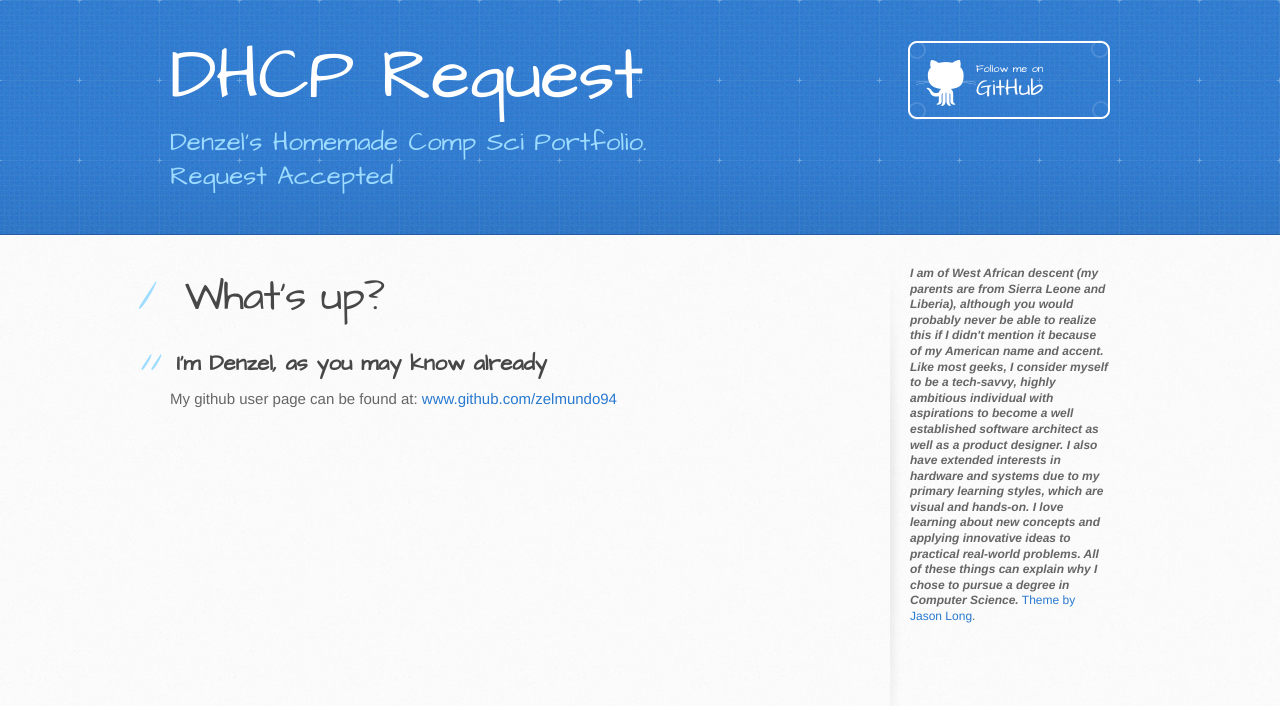
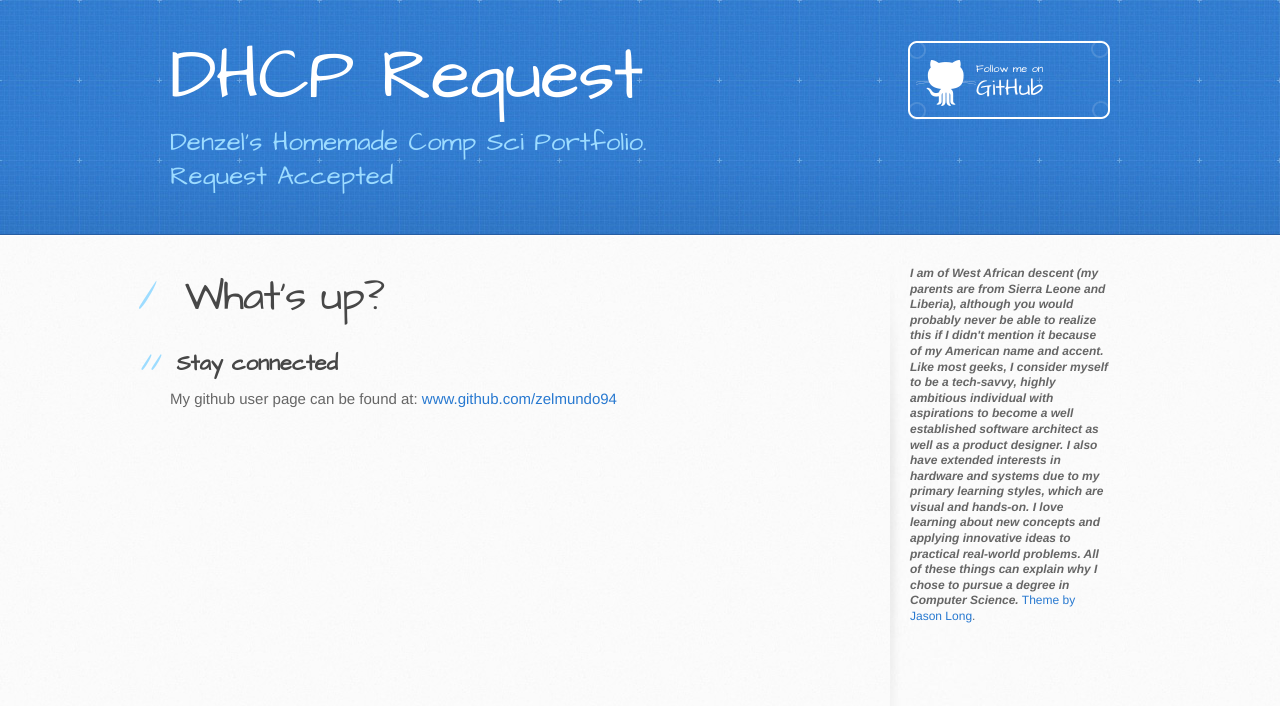
Before and after one commit to zelnet94/MyPortfolio, a plain HTML site: page index.html in a window 1280 px wide. Drawn offline with Linux system fonts and the light colour scheme.

Commit message:
Update index.html

```diff
--- a/index.html
+++ b/index.html
@@ -33,7 +33,7 @@
 
 
 <h2>
-<a id="hello-world" class="anchor" href="#hello-world" aria-hidden="true"><span class="octicon octicon-link"></span></a>I'm Denzel, as you may know already</h2>
+<a id="hello-world" class="anchor" href="#hello-world" aria-hidden="true"><span class="octicon octicon-link"></span></a>Stay connected</h2>
 
 <p>My github user page can be found at: <a href="http://www.github.com/zelmundo94">www.github.com/zelmundo94</a></p>
 
```
